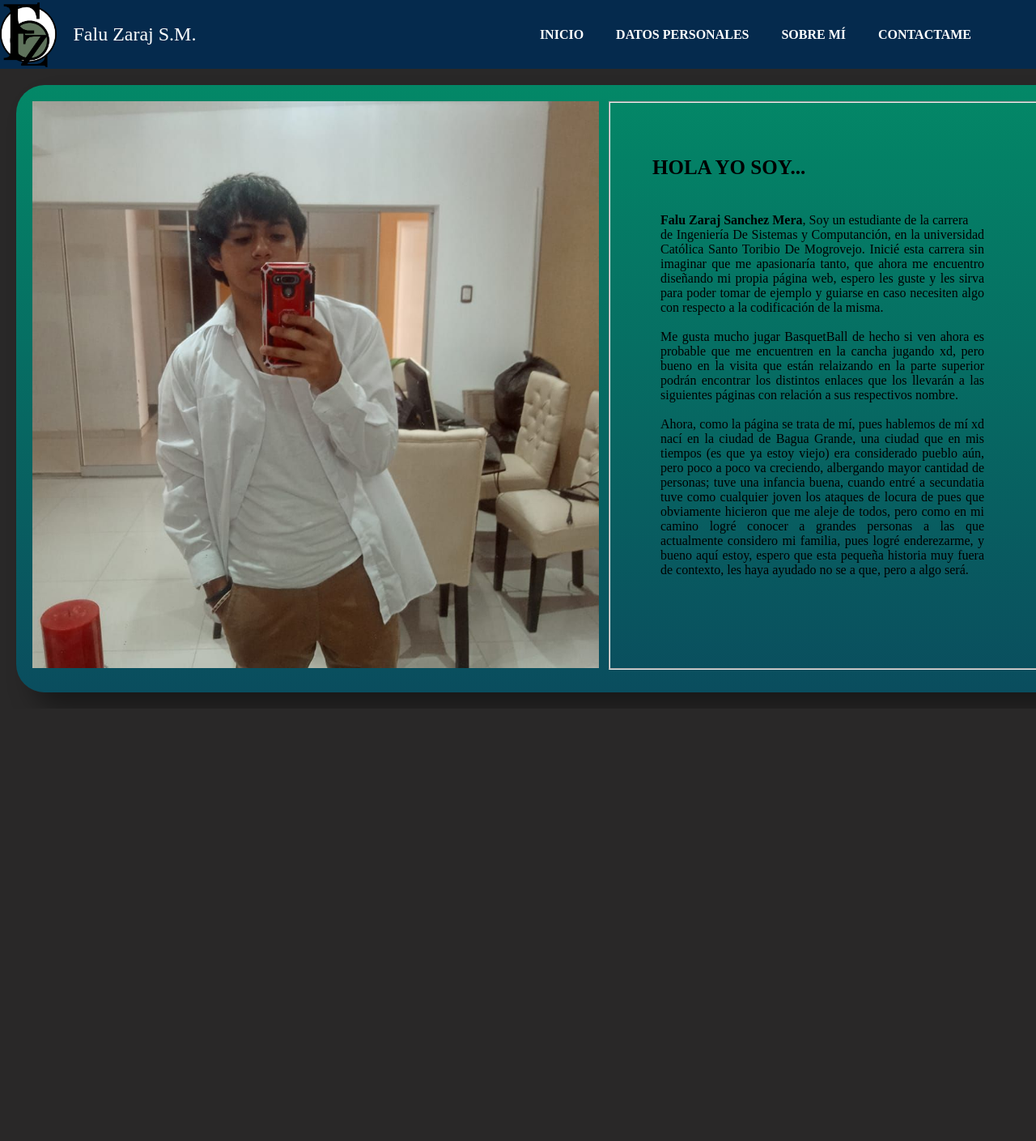
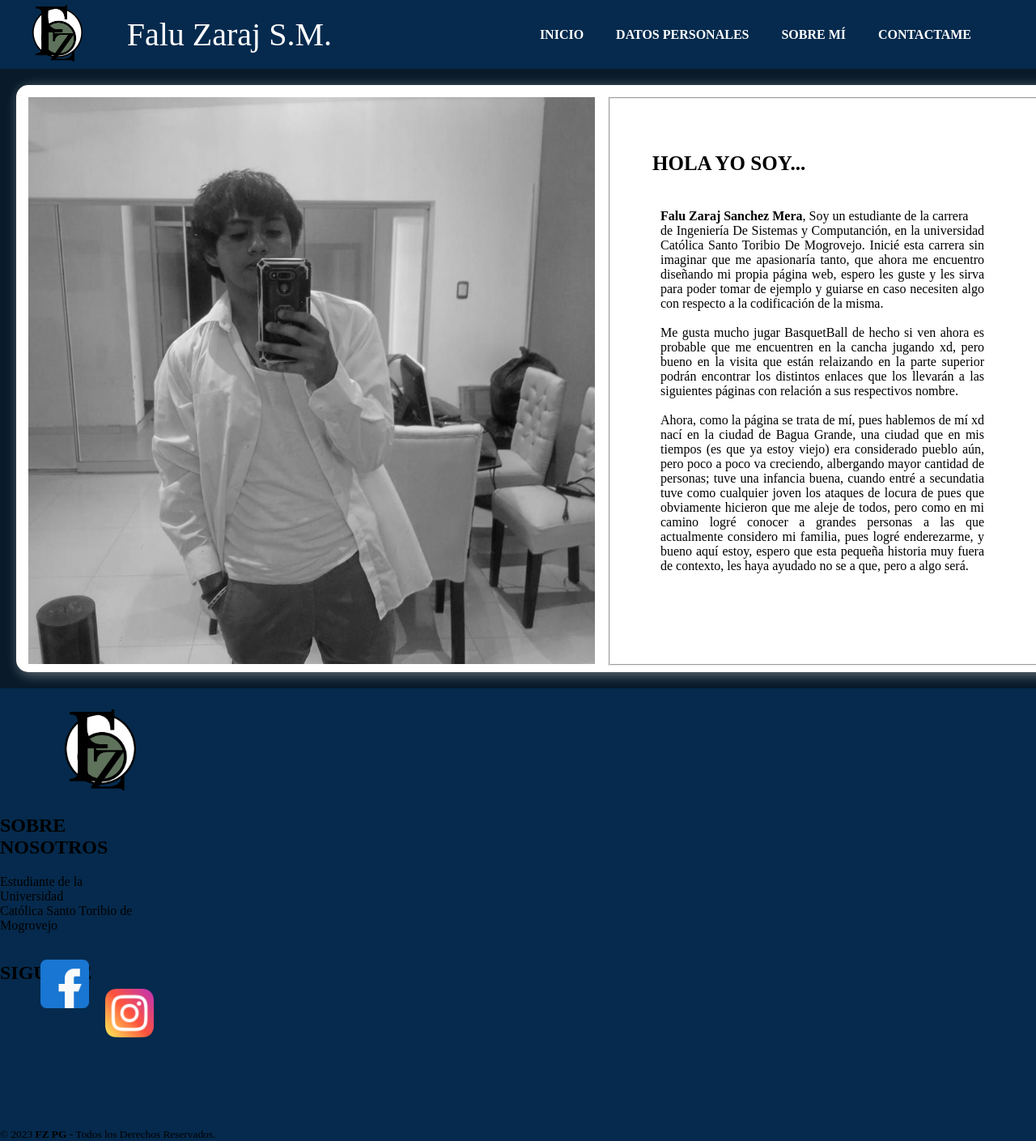
Before and after one commit to FaluZ/DisenoWebGo, a plain HTML site: page DieseñoWeb/Diseño_Curriculum/Index.html in a window 1280 px wide. Shown: the top 1409 px of the page at 81% size. Before the commit the page ends 875 px from the top, so only its background shows below. Drawn offline with Linux system fonts and the light colour scheme.

Commit message:
RESLPALDO_07

```diff
--- a/DieseñoWeb/Diseño_Curriculum/Index.html
+++ b/DieseñoWeb/Diseño_Curriculum/Index.html
@@ -10,7 +10,11 @@
 <body>
     <header class="Encabezado">
         <div class="logo">
-            <img src="images/Logo.png" alt="No Cargó correctamente">
+            <figure>
+                <a href="Index.html">
+                    <img src="images/Logo.png" alt="No Cargó correctamente">
+                </a>
+            </figure>
             <h2 class="nombre-curriculum">Falu Zaraj S.M.</h2>
         </div>
             <nav class="navegador">
@@ -57,7 +61,42 @@
                 </div>
             </div>
         </section>
-
     </main>
+    <footer class="pie_pagina">
+        <div class="grupo1">
+            <div class="box_logo">
+                <figure>
+                   <a href="#">
+                     <img src="images/Logo.png" alt="Logo FaluZ">
+                   </a>
+                </figure>
+            </div>
+            <div class="box_nostros">
+                <h2>SOBRE NOSOTROS</h2>
+                <P>Estudiante de la Universidad <br>
+                   Católica Santo Toribio de Mogrovejo</P>
+            </div>
+            <div class="box">
+                <h2>SIGUEME</h2>
+                <div class="redes_facebook">
+                    <figure>
+                        <a href="https://www.facebook.com/falu.sanchezmera" target="_blank">
+                            <img class="face" src="images/facebook.png" alt="facebook">
+                        </a>
+                    </figure>
+                </div>
+                <div class="redes_instagram">
+                    <figure class="instragram">
+                        <a href="https://www.instagram.com/faluzaraj/" target="_blank">
+                            <img class="insta" src="images/instagram.png" alt="instagram">
+                        </a>
+                    </figure>
+                </div>
+            </div>
+        </div>
+        <div class="grupo2">
+            <small>&copy; 2023 <b>FZ PG</b> - Todos los Derechos Reservados.</small>
+        </div>
+    </footer>
 </body>
 </html>
--- a/DieseñoWeb/Diseño_Curriculum/Style.css
+++ b/DieseñoWeb/Diseño_Curriculum/Style.css
@@ -1,6 +1,6 @@
     body{
         margin: 0;
-        background: #292828;
+        background: #091B2A;/*091B2A*/
     }
     header{
         display: flex;
@@ -14,11 +14,12 @@
         background-color: white;
         display: flex;
         width: 1300px;
-        height: 750px;
+        height: 725px;
         margin: 20px;
-        border-radius: 35px;
-        box-shadow: 20px 20px 30px #0006;
-        background: linear-gradient(#038867, #0a4d5e);
+        border-radius: 15px;
+        box-shadow: 3px 3px 15px rgba(255, 255, 255, 0.4);
+        /*background: linear-gradient(#F24B27, #F24B27);*/
+        background: white;
     }
 
     .logo{
@@ -27,12 +28,13 @@
     }
 
     .logo img{
-        height: 80px;
-        margin-right: 20px;
+        height: 70px;
+        margin-right: 15px;
     }
 
     .logo h2{
-        font-weight: 100;
+        font-size: 40px;
+        font-weight: 200;
         color: white;
     }
 
@@ -59,13 +61,17 @@
         height: 700px;
         width: 900px;
         margin: 20px;
+        filter: grayscale(1);
+        position: relative;
+        left: -5px;
+        top: -5px;
     }
 
     fieldset.contenedor01{
         height: 682px;
         width: 700px;
         position: relative;
-        top: 20px;
+        top: 15px;
         left: -10px;
     }
     div.presentacion h3{
@@ -85,3 +91,39 @@
         top: -50px;
         left: 50px;
     }
+
+
+    .pie_pagina{
+        width: 100%;
+        background: rgb(5, 42, 77);
+    }
+
+    .pie_pagina .grupo1{
+        width: 100px;
+        display:grid;
+
+    }
+
+    .box_logo img{
+        height: 100px;
+        position: relative;
+        top: 10px;
+        left: 40px;
+    }
+
+    div.redes_facebook{
+        position: relative;
+        height: 60px;
+    }
+    img.face{
+        height: 60px;
+        position: relative;
+        top: -50px;
+        left: 10px;
+    }
+    img.insta{
+        height: 60px;
+        position: relative;
+        top: -90px;
+        left: 90px;
+    }
--- a/DieseñoWeb/Diseño_Curriculum/Style_DP.css
+++ b/DieseñoWeb/Diseño_Curriculum/Style_DP.css
@@ -16,8 +16,8 @@ header{
 }
 
 .logo img{
-    height: 80px;
-    margin-right: 20px;
+    height: 70px;
+    margin-right: 15px;
 }
 .logo h2{
     font-weight: 100;
```
Also changed, not shown: DieseñoWeb/Diseño_Curriculum/Datos_Personales.html (+5 -1 lines), DieseñoWeb/Diseño_Curriculum/images/facebook.png (added), DieseñoWeb/Diseño_Curriculum/images/instagram.png (added).
